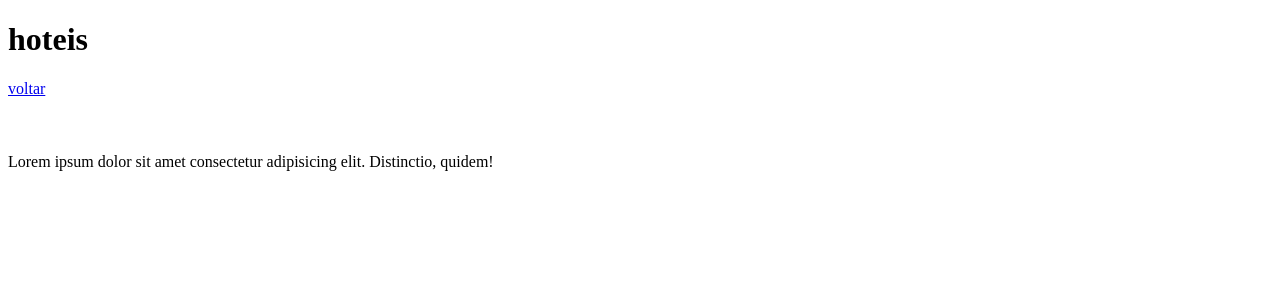
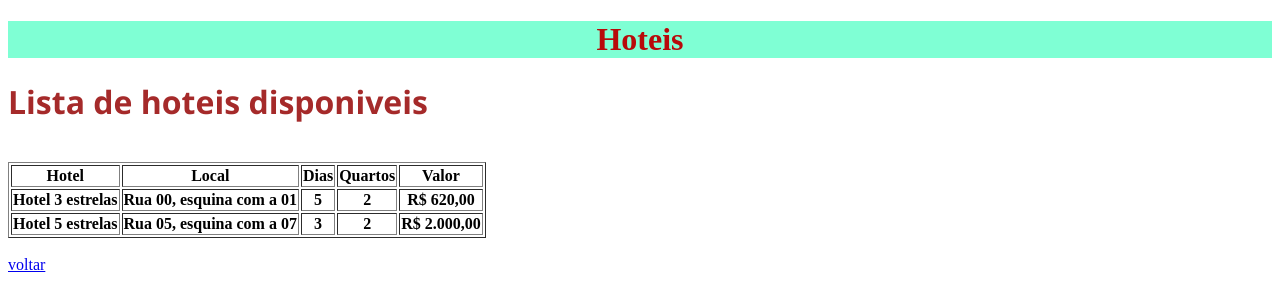
Before and after one commit to BrunoKami/projetoancora, a plain HTML site: page hoteis.html in a window 1280 px wide. Drawn offline with Linux system fonts and the light colour scheme.

Commit message:
pagina de hoteis

```diff
--- a/hoteis.html
+++ b/hoteis.html
@@ -3,15 +3,37 @@
 <head>
     <meta charset="UTF-8">
     <meta name="viewport" content="width=, initial-scale=1.0">
-    <title>Document</title>
+    <title>Hoteis</title>
 </head>
 <body>
-    <h1>hoteis</h1>
+    <h1 style="background-color: aquamarine; color: rgb(184, 10, 10); text-align: center;">Hoteis</h1>
+    <div>
+        <h1 style="font-family: 'Segoe UI', Tahoma, Geneva, Verdana, sans-serif; color: brown;">Lista de hoteis disponiveis</h1>
+        <img src="" alt="">
+        <table border="1">
+            <tr>
+                <th>Hotel</th>
+                <th>Local</th>
+                <th>Dias</th>
+                <th>Quartos</th>
+                <th>Valor</th>
+            </tr>
+            <tr>
+                <th>Hotel 3 estrelas</th>
+                <th>Rua 00, esquina com a 01</th>
+                <th>5</th>
+                <th>2</th>
+                <th>R$ 620,00</th>
+            </tr>
+            <tr>
+                <th>Hotel 5 estrelas</th>
+                <th>Rua 05, esquina com a 07</th>
+                <th>3</th>
+                <th>2</th>
+                <th>R$ 2.000,00</th>
+            </tr>
+        </table>
+    </div><br>
     <a href="./index.html">voltar</a>
-    <div>
-        <h1></h1>
-        <img src="" alt="">
-        <p>Lorem ipsum dolor sit amet consectetur adipisicing elit. Distinctio, quidem!</p>
-    </div>
 </body>
 </html>
```
